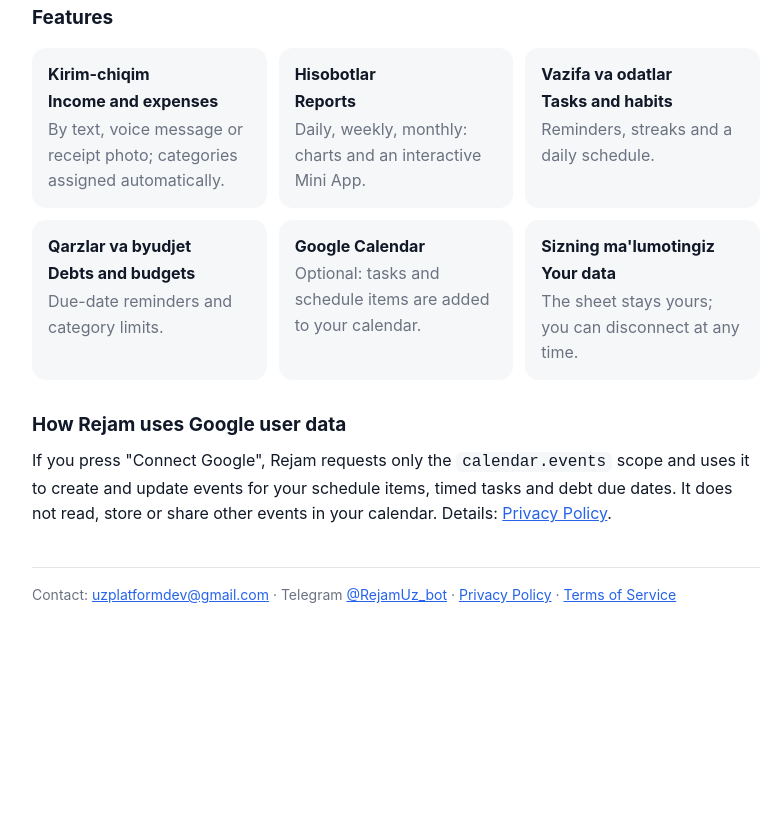
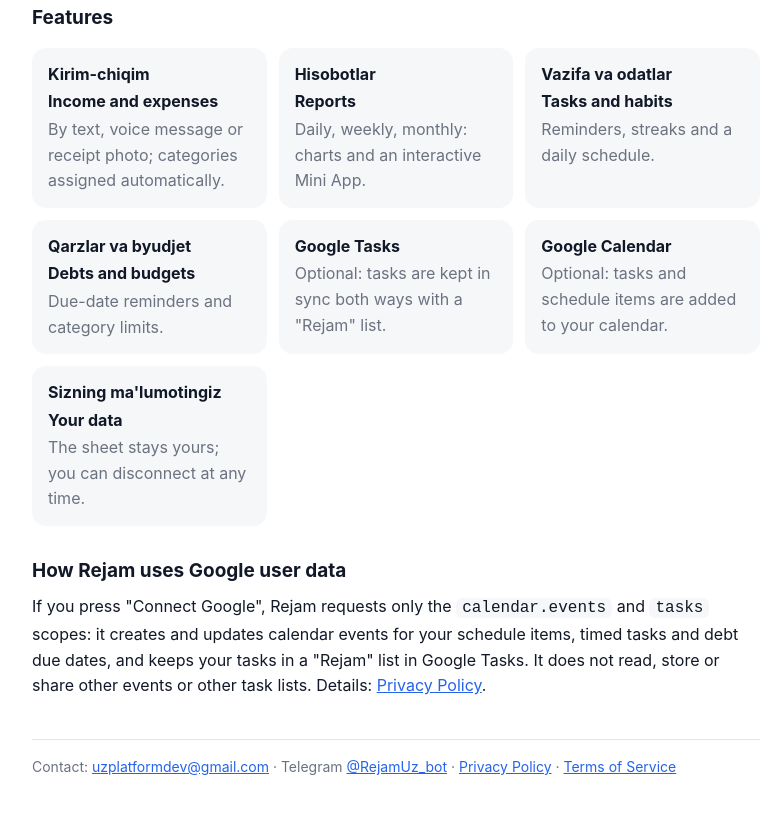
Before and after one commit to donttalk1005/rejam-site, a plain HTML site: page index.html in a window 1280 px wide. Shown: the part 380-1194 px from the top of the page, without its empty margins (244-1024 px from the left). Before the commit the page ends 1034 px from the top, so only its background shows below. Drawn offline with Linux system fonts and the light colour scheme.

Commit message:
Privacy policy and home page: Google Tasks
Co-Authored-By: Claude Sonnet 5.5 <noreply@anthropic.com>
Claude-Session: https://claude.ai/code/session_018TW1FU8op8CTDBUNm9u2oM

```diff
--- a/index.html
+++ b/index.html
@@ -15,13 +15,14 @@
 <div class="card"><b data-l="uz">Hisobotlar</b><b data-l="en">Reports</b><span class="muted" data-l="uz">Kunlik, haftalik, oylik: grafiklar va interaktiv Mini App.</span><span class="muted" data-l="en">Daily, weekly, monthly: charts and an interactive Mini App.</span></div>
 <div class="card"><b data-l="uz">Vazifa va odatlar</b><b data-l="en">Tasks and habits</b><span class="muted" data-l="uz">Eslatmalar, streaklar, kun tartibi.</span><span class="muted" data-l="en">Reminders, streaks and a daily schedule.</span></div>
 <div class="card"><b data-l="uz">Qarzlar va byudjet</b><b data-l="en">Debts and budgets</b><span class="muted" data-l="uz">Muddat eslatmalari, kategoriya limitlari.</span><span class="muted" data-l="en">Due-date reminders and category limits.</span></div>
+<div class="card"><b>Google Tasks</b><span class="muted" data-l="uz">Ixtiyoriy: vazifalar «Rejam» ro‘yxati bilan ikki tomonlama sinxron.</span><span class="muted" data-l="en">Optional: tasks are kept in sync both ways with a "Rejam" list.</span></div>
 <div class="card"><b>Google Calendar</b><span class="muted" data-l="uz">Ixtiyoriy: vazifa va kun tartibi bandlari kalendaringizga yoziladi.</span><span class="muted" data-l="en">Optional: tasks and schedule items are added to your calendar.</span></div>
 <div class="card"><b data-l="uz">Sizning ma'lumotingiz</b><b data-l="en">Your data</b><span class="muted" data-l="uz">Jadval sizda qoladi; istalgan vaqtda uzishingiz mumkin.</span><span class="muted" data-l="en">The sheet stays yours; you can disconnect at any time.</span></div>
 </div>
 
 <div data-l="uz"><h2>Google ma'lumotlaridan foydalanish</h2>
-<p>«Google bilan ulash» tugmasini bossangiz, Rejam faqat <code>calendar.events</code> ruxsatini so'raydi va kun tartibi, soatli vazifalar va qarz muddatlarini kalendaringizga voqea sifatida qo'shadi va yangilaydi. Kalendaringizdagi boshqa voqealarni o'qimaydi, saqlamaydi, hech kimga bermaydi. Batafsil: <a href="/privacy">Maxfiylik siyosati</a>.</p></div>
+<p>«Google bilan ulash» tugmasini bossangiz, Rejam faqat <code>calendar.events</code> va <code>tasks</code> ruxsatlarini so'raydi: kun tartibi, soatli vazifalar va qarz muddatlarini kalendaringizga voqea sifatida, vazifalarni esa Google Tasks'dagi «Rejam» ro'yxatiga qo'shadi va yangilaydi. Boshqa voqea va ro'yxatlaringizni o'qimaydi, saqlamaydi, hech kimga bermaydi. Batafsil: <a href="/privacy">Maxfiylik siyosati</a>.</p></div>
 <div data-l="en"><h2>How Rejam uses Google user data</h2>
-<p>If you press "Connect Google", Rejam requests only the <code>calendar.events</code> scope and uses it to create and update events for your schedule items, timed tasks and debt due dates. It does not read, store or share other events in your calendar. Details: <a href="/privacy">Privacy Policy</a>.</p></div>
+<p>If you press "Connect Google", Rejam requests only the <code>calendar.events</code> and <code>tasks</code> scopes: it creates and updates calendar events for your schedule items, timed tasks and debt due dates, and keeps your tasks in a "Rejam" list in Google Tasks. It does not read, store or share other events or other task lists. Details: <a href="/privacy">Privacy Policy</a>.</p></div>
 <footer><span data-l="uz">Aloqa: <a href="mailto:uzplatformdev@gmail.com">uzplatformdev@gmail.com</a> · Telegram <a href="https://t.me/RejamUz_bot">@RejamUz_bot</a> · <a href="/privacy">Maxfiylik siyosati</a> · <a href="/terms">Foydalanish shartlari</a></span><span data-l="en">Contact: <a href="mailto:uzplatformdev@gmail.com">uzplatformdev@gmail.com</a> · Telegram <a href="https://t.me/RejamUz_bot">@RejamUz_bot</a> · <a href="/privacy">Privacy Policy</a> · <a href="/terms">Terms of Service</a></span></footer>
 </main></body></html>
```
Also changed, not shown: privacy.html (+4 -0 lines), 1 other file.
